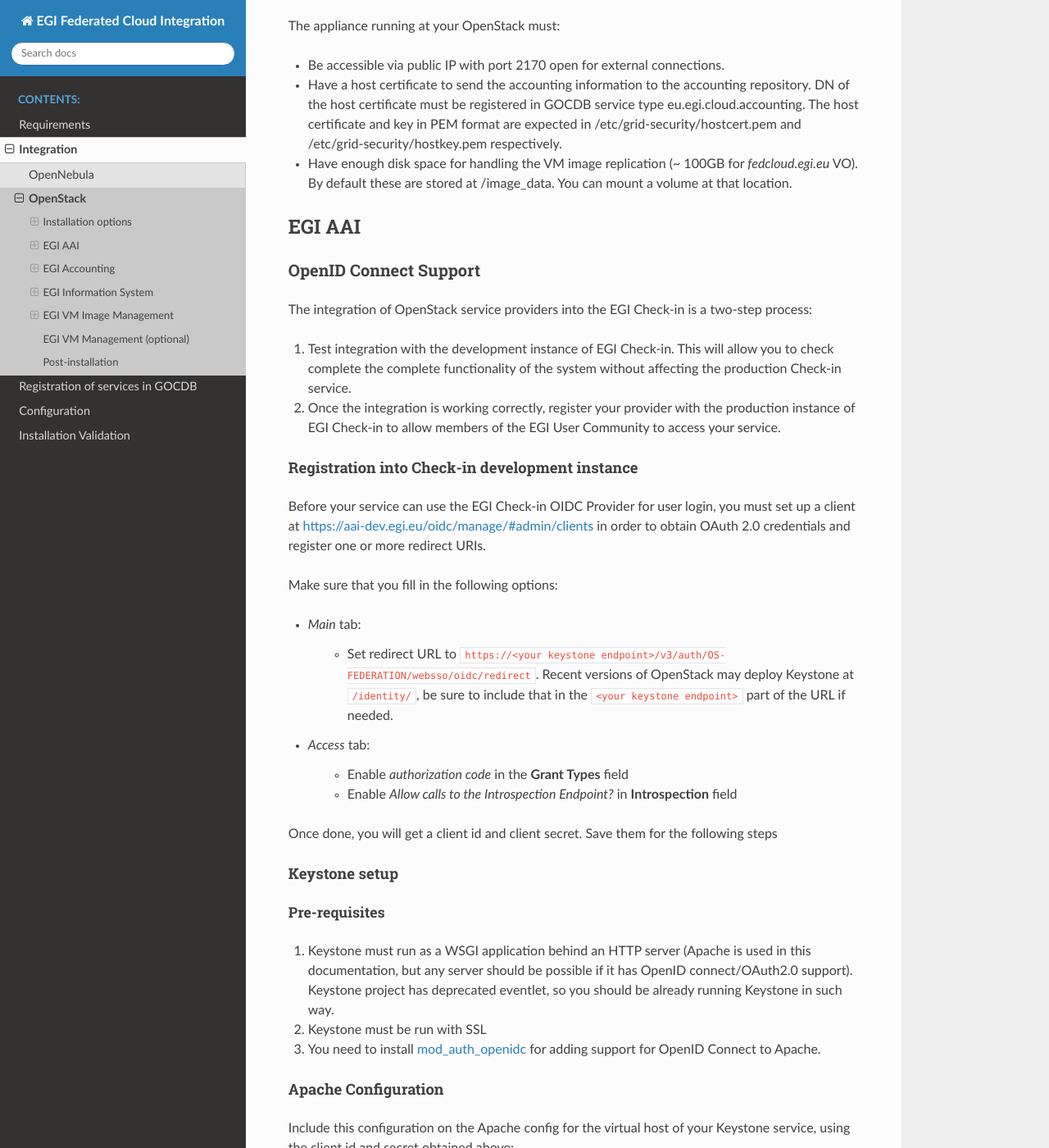
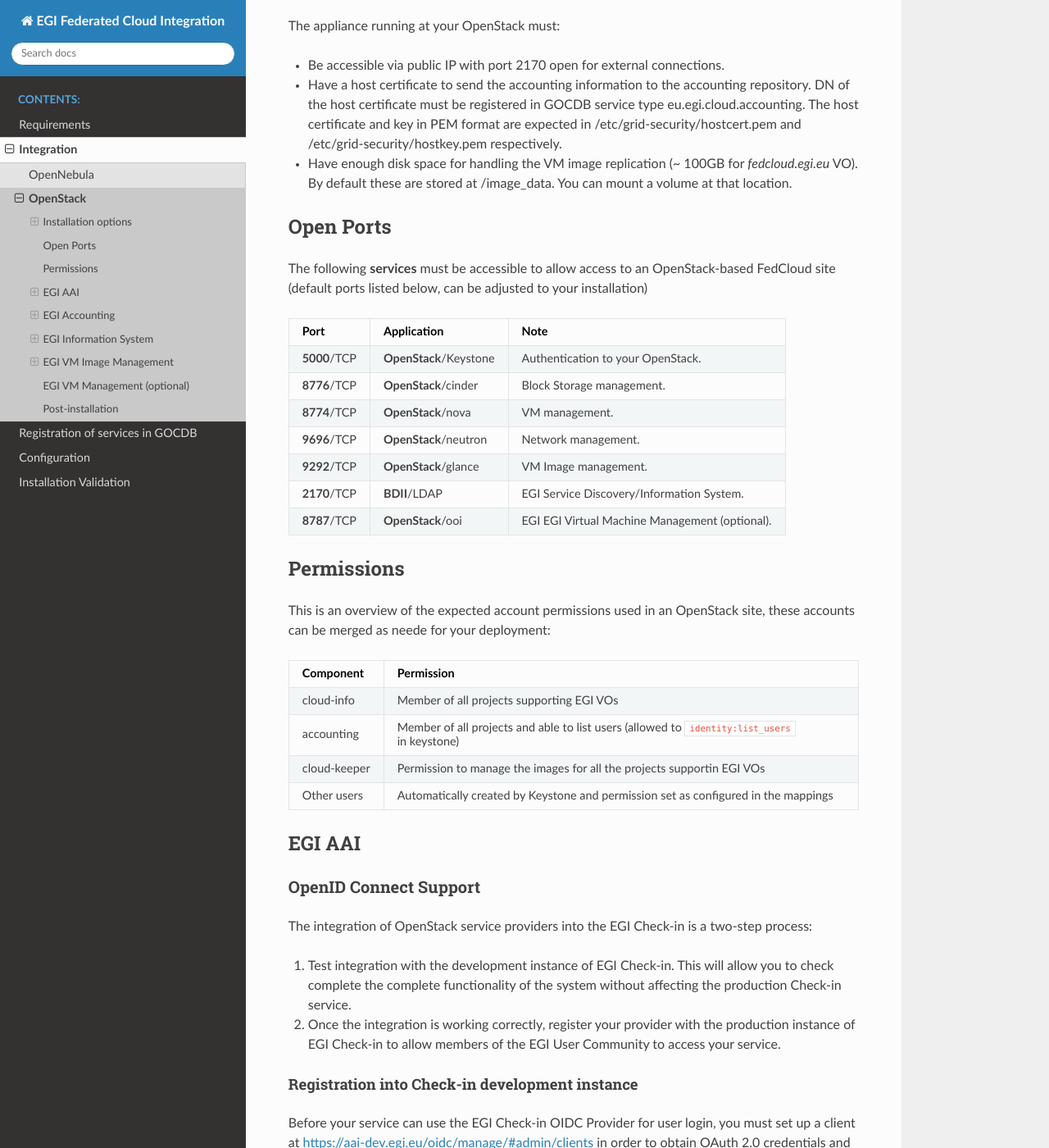
Before and after one commit to EGI-Federation/fedcloud-integration-documentation, a Sphinx documentation site: the page built from source/openstack.rst, in a window 1280 px wide and 1400 px high, scrolled down 1904 px. Shown: the whole window at 82% size. Built offline with Sphinx 7.4.7 and the Read the Docs theme 2.0.0, drawn with Linux system fonts in a browser that asks for light colours.

Commit message:
Added ports/accounts info
Fixes #1 and #2

```diff
--- a/source/openstack.rst
+++ b/source/openstack.rst
@@ -77,6 +77,48 @@
 .. Individual Components
    '''''''''''''''''''''
    You can use the CMD repository to install packages for your distribution. Follow `the instructions for setuing up the repos <http://repository.egi.eu/category/os-distribution/cmd-os-1/>`_.
+
+Open Ports
+::::::::::
+
+The following **services** must be accessible to allow access to an OpenStack-based FedCloud site (default ports listed below, can be adjusted to your installation)
+
++---------------+------------------------+-------------------------------------------------+
+| Port          | Application            | Note                                            |
++===============+========================+=================================================+
+| **5000**/TCP  | **OpenStack**/Keystone | Authentication to your OpenStack.               |
++---------------+------------------------+-------------------------------------------------+
+| **8776**/TCP  | **OpenStack**/cinder   | Block Storage management.                       |
++---------------+------------------------+-------------------------------------------------+
+| **8774**/TCP  | **OpenStack**/nova     | VM management.                                  |
++---------------+------------------------+-------------------------------------------------+
+| **9696**/TCP  | **OpenStack**/neutron  | Network management.                             |
++---------------+------------------------+-------------------------------------------------+
+| **9292**/TCP  | **OpenStack**/glance   | VM Image management.                            |
++---------------+------------------------+-------------------------------------------------+
+| **2170**/TCP  | **BDII**/LDAP          | EGI Service Discovery/Information System.       |
++---------------+------------------------+-------------------------------------------------+
+| **8787**/TCP  | **OpenStack**/ooi      | EGI EGI Virtual Machine Management (optional).  |
++---------------+------------------------+-------------------------------------------------+
+
+Permissions
+:::::::::::
+
+This is an overview of the expected account permissions used in an OpenStack site, these accounts can be merged as neede for your deployment:
+
+
++---------------+------------------------------------------------------------------------------------------------+
+| Component     | Permission                                                                                     |
++===============+================================================================================================+
+| cloud-info    | Member of all projects supporting EGI VOs                                                      |
++---------------+------------------------------------------------------------------------------------------------+
+| accounting    | Member of all projects and able to list users (allowed to ``identity:list_users`` in keystone) |
++---------------+------------------------------------------------------------------------------------------------+
+| cloud-keeper  | Permission to manage the images for all the projects supportin EGI VOs                         |
++---------------+------------------------------------------------------------------------------------------------+
+| Other users   | Automatically created by Keystone and permission set as configured in the mappings             |
++---------------+------------------------------------------------------------------------------------------------+
+
 
 EGI AAI
 :::::::
```
